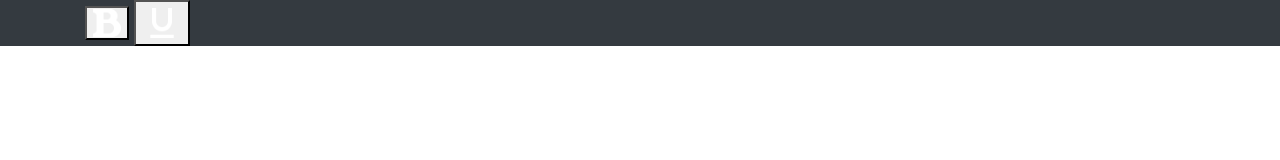
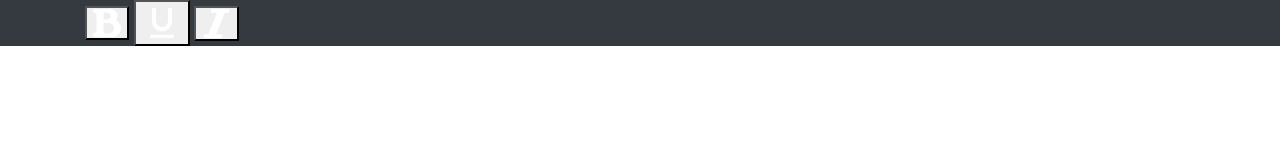
Before and after one commit to SharmilaNaushad/my-text-editor, a plain HTML site: page index.html in a window 1280 px wide. Drawn offline with nearby package versions, Linux system fonts and the light colour scheme.

Commit message:
feature italic added

```diff
--- a/index.html
+++ b/index.html
@@ -26,6 +26,11 @@
                     <img src="Resources/format_underline_white_192x192.png" width="40" >
                 </button>
 
+                <button class = "italic" onclick="italic()">
+                    <img src="Resources/italic-xxl.png" width="29" >
+                </button>
+
+
 
 
             </div>
```
